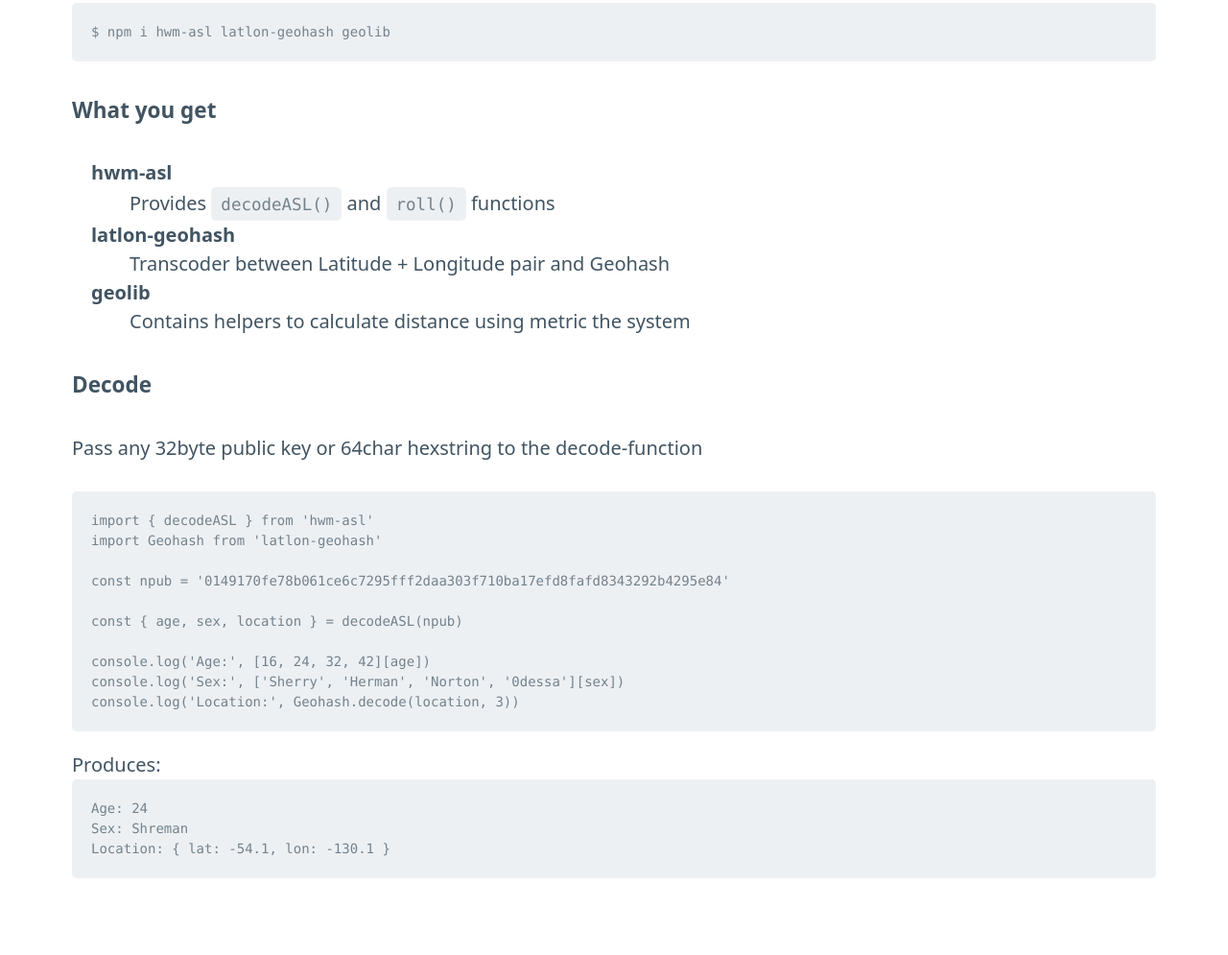
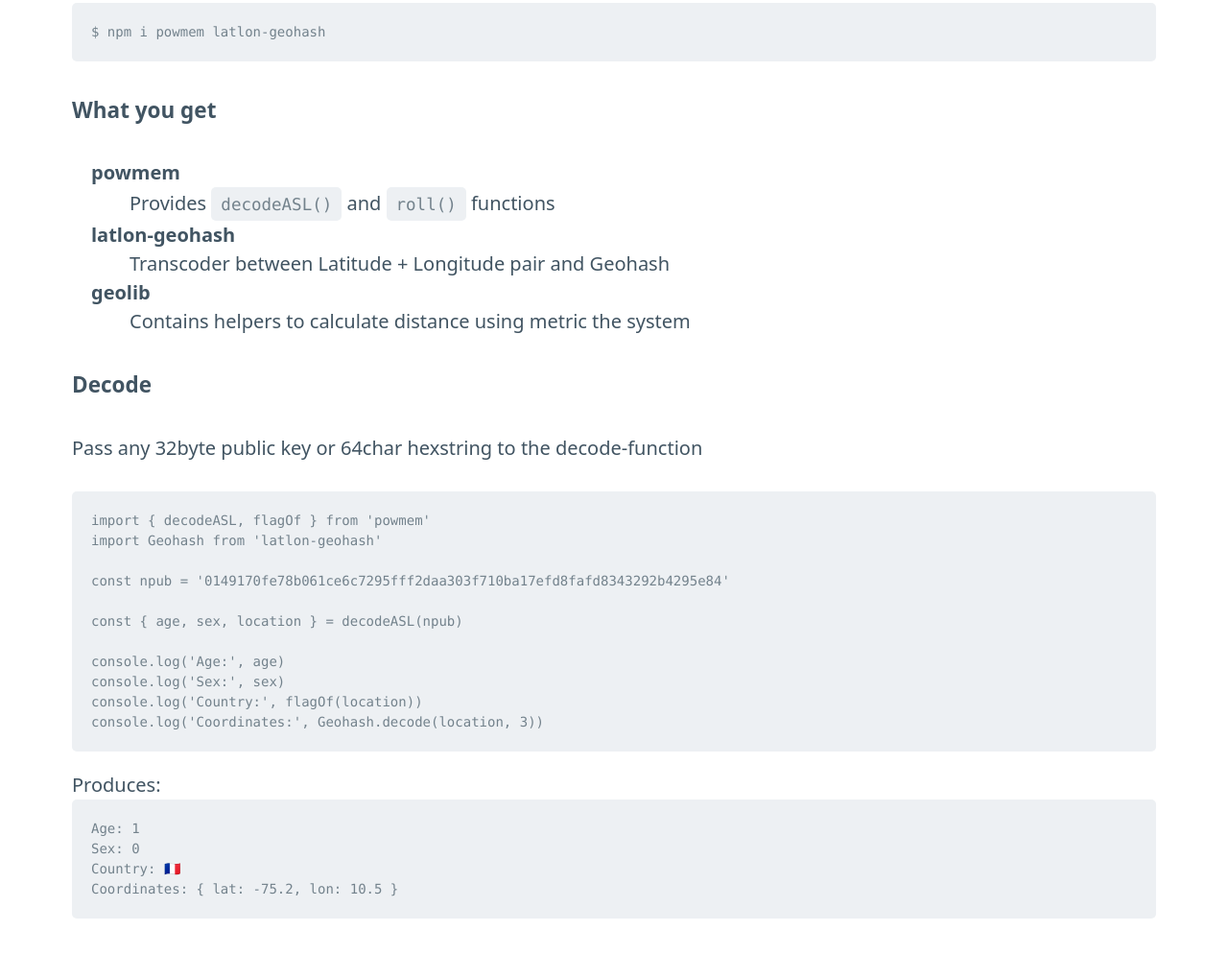
Before and after one commit to telamon/powmem, a website with bundled scripts: page docs/demo.html in a window 1280 px wide. Shown: the part 3009-4004 px from the top of the page at 96% size. Built offline with nearby package versions, Linux system fonts and the light colour scheme.

Commit message:
Renamed module to 'powmem'

```diff
--- a/docs/demo.html
+++ b/docs/demo.html
@@ -132,11 +132,11 @@
         <div class="grid">
           <div>
             <label for="latitude">Latitude</label>
-            <input type="number" id="lat" name="lat" step="0.0001"/>
+            <input type="number" id="lat" name="lat" step="0.00001"/>
           </div>
           <div>
             <label for="longitude">Longitude</label>
-            <input type="number" id="lon" name="lon" step="0.0001"/>
+            <input type="number" id="lon" name="lon" step="0.00001"/>
           </div>
           <div>
             <label for="btn-geo"><strong>--Or--</strong> ask your device for location</label>
@@ -177,21 +177,16 @@
         <br/>
         <a href="#" role="button">Share on nostr</a>
       </div>
-      <!-- TODO:
-        Hello, It turns out I am a [age][sex][location].
-        I might #reroll https://github.com/telamon/hwm-asl/demo.html
-
-      -->
     </section>
 
     <section>
       <!-- TODO: copy/move to README.md -->
       <h2>How to</h2>
       <h5>Install</h5>
-      <pre><code>$ npm i hwm-asl latlon-geohash geolib</code></pre>
+      <pre><code>$ npm i powmem latlon-geohash</code></pre>
       <h5>What you get</h5>
       <dl>
-        <dt><strong>hwm-asl</strong></dt>
+        <dt><strong>powmem</strong></dt>
         <dd>Provides <code>decodeASL()</code> and <code>roll()</code> functions<dd>
         <dt><strong>latlon-geohash</strong></dt>
         <dd>Transcoder between Latitude + Longitude pair and Geohash</dd>
@@ -201,21 +196,23 @@
 
       <h5>Decode</h5>
       <p>Pass any 32byte public key or 64char hexstring to the decode-function</p>
-      <pre><code>import { decodeASL } from 'hwm-asl'
+      <pre><code>import { decodeASL, flagOf } from 'powmem'
 import Geohash from 'latlon-geohash'
 
 const npub = '0149170fe78b061ce6c7295fff2daa303f710ba17efd8fafd8343292b4295e84'
 
 const { age, sex, location } = decodeASL(npub)
 
-console.log('Age:', [16, 24, 32, 42][age])
-console.log('Sex:', ['Sherry', 'Herman', 'Norton', '0dessa'][sex])
-console.log('Location:', Geohash.decode(location, 3))</code></pre>
+console.log('Age:', age)
+console.log('Sex:', sex)
+console.log('Country:', flagOf(location))
+console.log('Coordinates:', Geohash.decode(location, 3))</code></pre>
 
       Produces:
-      <pre><code>Age: 24
-Sex: Shreman
-Location: { lat: -54.1, lon: -130.1 }</code></pre>
+      <pre><code>Age: 1
+Sex: 0
+Country: 🇲🇫
+Coordinates: { lat: -75.2, lon: 10.5 }</code></pre>
     </section>
   </main>
   <script type="module" src="./demo.build.js"></script>
--- a/package.json
+++ b/package.json
@@ -1,12 +1,12 @@
 {
-  "name": "hwm-asl",
+  "name": "powmem",
   "type": "module",
   "version": "1.0.0",
   "description": "POP-0101 implementation",
   "main": "index.js",
   "repository": "https://github.com/telamon/hwm-asl.git",
   "author": "telamon",
-  "license": "AGPL-3.0-or-later",
+  "license": "MIT",
   "private": false,
   "scripts": {
     "test": "node test.js",
--- a/test.js
+++ b/test.js
@@ -5,8 +5,7 @@
   packGeo,
   roll,
   unpackGeo,
-  flagOf,
-  binstr
+  flagOf
 } from './index.js'
 import Geohash from 'latlon-geohash'
 import { readFileSync, writeFileSync } from 'node:fs'
```
